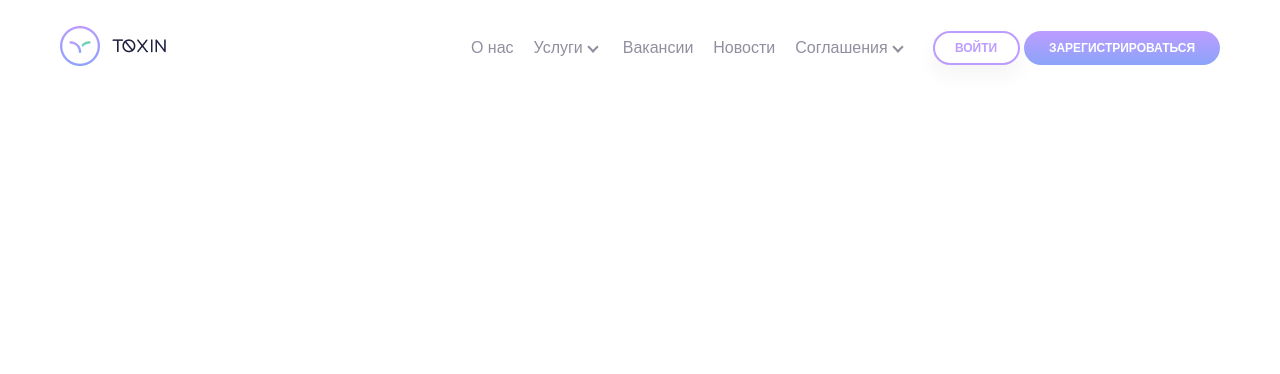
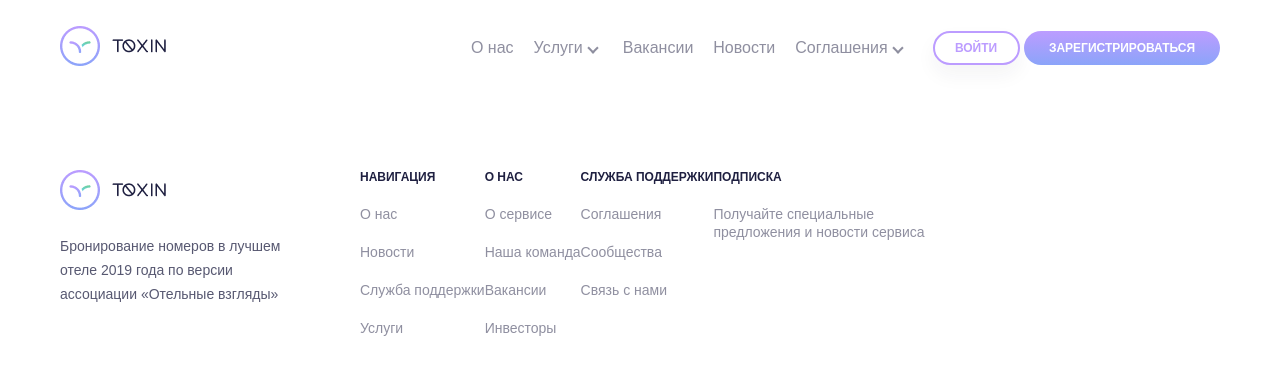
Before and after one commit to thimovez/metaLamp, a website: page src/index.html in a window 1280 px wide. Drawn offline with Linux system fonts and the light colour scheme.

Commit message:
fix flex on footer

```diff
--- a/src/index.html
+++ b/src/index.html
@@ -13,12 +13,12 @@
             <div class="header__wrapper">
                 <div class="header__logo"><a href="#"><img src="img/mainlogo.png" alt="MetaLamp Logo"></a></div>
                 <div class="menu">
-                    <ul>
-                        <li class="menu__item"><a href="#">О нас</a></li>
-                        <li class="menu__item"><a href="#" class="menu__item-link">Услуги</a></li>
-                        <li class="menu__item"><a href="#">Вакансии</a></li>
-                        <li class="menu__item"><a href="#">Новости</a></li>
-                        <li class="menu__item"><a href="#" class="menu__item-link">Соглашения</a></li>
+                    <ul class="menu__list">
+                        <li class="menu__item"><a href="#" class="menu__item-link">О нас</a></li>
+                        <li class="menu__item"><a href="#" class="menu__item-link menu__item-sidebar">Услуги</a></li>
+                        <li class="menu__item"><a href="#" class="menu__item-link">Вакансии</a></li>
+                        <li class="menu__item"><a href="#" class="menu__item-link" >Новости</a></li>
+                        <li class="menu__item"><a href="#" class="menu__item-link menu__item-sidebar">Соглашения</a></li>
                     </ul>
                 </div>
                 <div class="button">
@@ -28,5 +28,69 @@
             </div>
         </div>
     </header>
+
+    <footer class="footer">
+        <div class="container">
+            <div class="footer__wrapper">
+            <div class="footer__content">
+                <div class="footer__logo"><a href="#"><img src="img/mainlogo.png" alt="MetaLamp Logo"></a></div>
+                <div class="footer__descr">
+                    Бронирование номеров в лучшем отеле 2019 года по версии <br>ассоциации «Отельные взгляды»
+                </div>
+            </div>
+            <div class="footer__menu">
+                <ul class="footer__nav">
+                    <div class="footer__name">навигация</div>
+                    <li class="footer__item">
+                        <a href="#" class="footer__link">О нас</a>
+                    </li>
+                    <li class="footer__item">
+                        <a href="#" class="footer__link">Новости</a>
+                    </li>
+                    <li class="footer__item">
+                        <a href="#" class="footer__link">Служба поддержки</a>
+                    </li>
+                    <li class="footer__item">
+                        <a href="#" class="footer__link">Услуги</a>
+                    </li>
+                </ul>
+                <ul class="footer__nav">
+                    <div class="footer__name">о нас</div>
+                    <li class="footer__item">
+                        <a href="#" class="footer__link">О сервисе</a>
+                    </li>
+                    <li class="footer__item">
+                        <a href="#" class="footer__link">Наша команда</a>
+                    </li>
+                    <li class="footer__item">
+                        <a href="#" class="footer__link">Вакансии</a>
+                    </li>
+                    <li class="footer__item">
+                        <a href="#" class="footer__link">Инвесторы</a>
+                    </li>
+                </ul>
+                <ul class="footer__nav">
+                    <div class="footer__name">Служба поддержки</div>
+                    <li class="footer__item">
+                        <a href="#" class="footer__link">Соглашения</a>
+                    </li>
+                    <li class="footer__item">
+                        <a href="#" class="footer__link">Сообщества</a>
+                    </li>
+                    <li class="footer__item">
+                        <a href="#" class="footer__link">Связь с нами</a>
+                    </li>
+                </ul>
+                <ul class="footer__nav">
+                    <div class="footer__name">Подписка</div>
+                    <li class="footer__item">
+                        <a href="#" class="footer__link">Получайте специальные <br> предложения и новости сервиса</a>
+                    </li>
+                </ul>
+            </div>
+            </div>
+        </div>
+
+    </footer>
 </body>
 </html>
--- /dev/null
+++ b/src/sass/blocks/_footer.scss
@@ -0,0 +1,36 @@
+.footer {
+    padding-top: 100px;
+    &__content {
+        margin-right: 40px;
+    }
+    &__wrapper {
+        display: flex;
+    }
+    &__menu {
+        display: flex;
+        justify-content: space-between;
+    }
+    &__name {
+        font-weight: bold;
+        font-size: 12px;
+        line-height: 15px;
+        text-transform: uppercase;
+        color: #1F2041
+    }
+    &__descr {
+        width: 260px;
+        margin-top: 20px;
+        display: inline-block;
+        font-size: 14px;
+        line-height: 24px;
+        color: rgba(31, 32, 65, 0.75);
+    }
+    &__item {
+        margin-top: 20px;
+    }
+    &__link {
+        font-size: 14px;
+        line-height: 17px;
+        color: rgba(31, 32, 65, 0.5);
+    }
+}
--- a/src/sass/blocks/_header.scss
+++ b/src/sass/blocks/_header.scss
@@ -35,7 +35,7 @@
 }
 
 .menu {
-    ul {
+    &__list {
         display: flex;
         margin-left: 300px;
     }
@@ -43,7 +43,7 @@
         position: relative;
         list-style: none;
         margin-right: 20px;
-        a {
+        &-link {
             color: rgba(31,32,65,.5);
             text-decoration: none;
             &:hover {
@@ -51,27 +51,21 @@
                 transition: 0.5s;
             }
         }
-
-        &-link {
+        &-sidebar {
             padding-right: 20px;
             &::after {
                 content: '';
                 position: absolute;
                 opacity: .5;
                 background-color: transparent;
-                margin-right: 20px;
                 height: 6px;
                 width: 6px;
-                right: -14px;
-                top: 4px;
+                right: 6px;
+                top: 5px;
                 border-right: 2px solid #1f2041;
                 border-bottom: 2px solid #1f2041;
                 -webkit-transform: rotate(45deg);
                 transform: rotate(45deg);
-            }
-            &:hover {
-                color: $main-color;
-                transition: 0.5s;
             }
         }
     }
--- a/src/sass/style.scss
+++ b/src/sass/style.scss
@@ -5,8 +5,8 @@
     padding: 0;
 }
 
-a {
-    list-style: none;
+a, li {
+    list-style-type: none;
     text-decoration: none;
 }
 
@@ -16,3 +16,4 @@ a {
 }
 
 @import 'blocks/header';
+@import 'blocks/footer';
```
Also changed, not shown: src/css/style.min.css.
